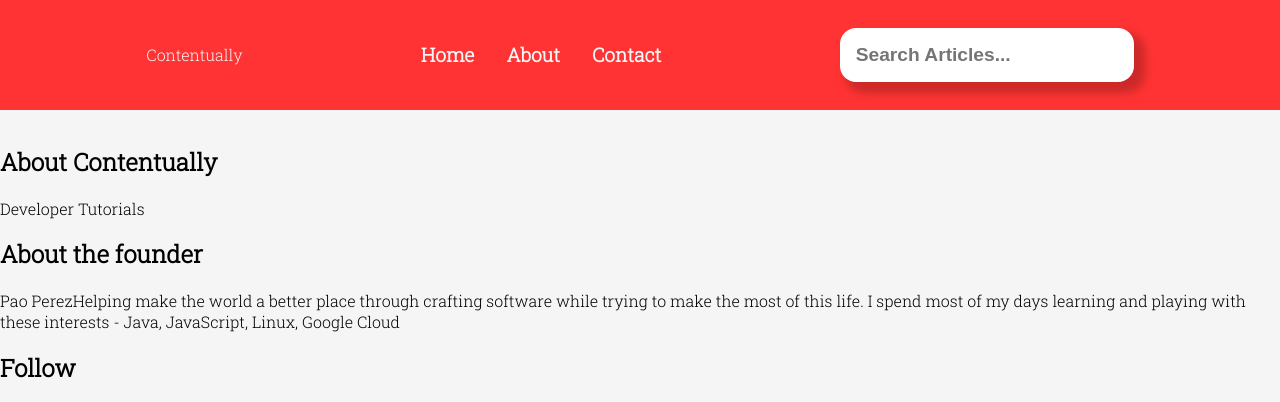
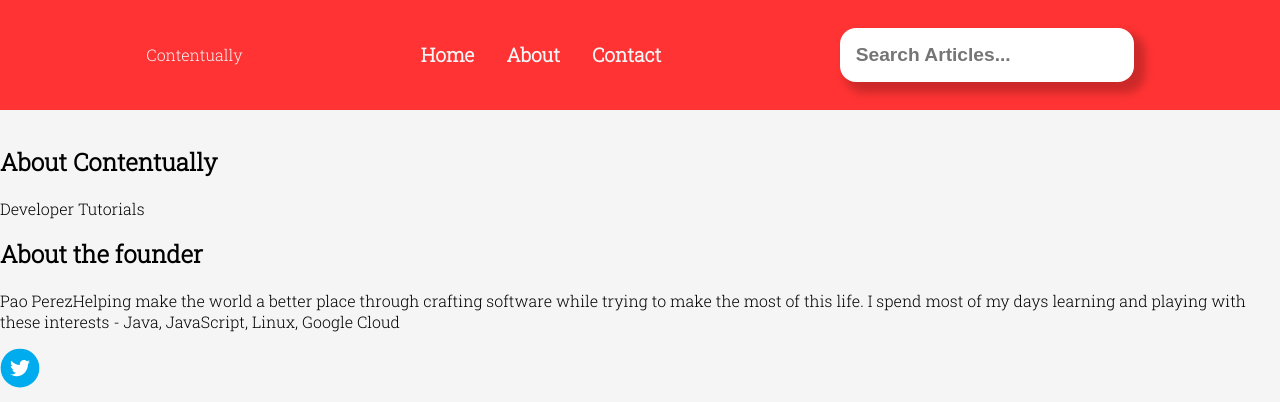
Before and after one commit to pao-perez/contentified, a Gatsby site: page /about in a window 1280 px wide. Shown: the top 402 px of the page. Built offline with nearby package versions, Linux system fonts and the light colour scheme; Gatsby itself is replaced by a stand-in of ours.

Commit message:
feature: implement share & follow buttons + cleanup

```diff
--- a/gatsby-config.js
+++ b/gatsby-config.js
@@ -6,56 +6,8 @@ module.exports = {
       name: `Pao Perez`,
       bio: `Helping make the world a better place through crafting software while trying to make the most of this life. I spend most of my days learning and playing with these interests - Java, JavaScript, Linux, Google Cloud`,
       email: `paoperez@contentually.dev`,
-      social: [
-        {
-          name: `twitter`,
-          follow: `twitter follow`,
-          share: `on twitter share`,
-          icon: `fab fa-twitter`,
-        },
-        {
-          name: `medium`,
-          follow: `medium follow`,
-          share: `on medium share`,
-          icon: `fab fa-medium-m`,
-        },
-        {
-          name: `linkedin`,
-          follow: `linkedin follow`,
-          share: `on linkedin share`,
-          icon: `fab fa-linkedin-in`,
-        },
-        {
-          name: `github`,
-          follow: `github follow`,
-          share: `on github share`,
-          icon: `fab fa-github-alt`,
-        },
-        {
-          name: `stackoverflow`,
-          follow: `stackoverflow follow`,
-          share: `on stackoverflow share`,
-          icon: `fab fa-stack-overflow`,
-        },
-        {
-          name: `reddit`,
-          follow: `reddit follow`,
-          share: `on reddit share`,
-          icon: `fab fa-reddit-alien`,
-        },
-        {
-          name: `slack`,
-          follow: `slack follow`,
-          share: `on slack share`,
-          icon: `fab fa-slack`,
-        },
-        {
-          name: `email`,
-          follow: `email follow`,
-          share: `via email share`,
-          icon: `fas fa-envelope`,
-        },
-      ],
+      twitter: `pawieperez`,
+      github: `pao-perez`,
     },
   },
   plugins: [
--- a/package.json
+++ b/package.json
@@ -32,6 +32,7 @@
     "react": "^17.0.1",
     "react-dom": "^17.0.1",
     "react-helmet": "^6.1.0",
+    "react-share": "^4.4.0",
     "sass": "^1.32.8"
   },
   "devDependencies": {
--- a/src/components/follow.jsx
+++ b/src/components/follow.jsx
@@ -1,26 +1,37 @@
 import React from 'react';
 
-import Social from './social';
-import socialType from '../types/socialType';
+import { useStaticQuery, graphql } from 'gatsby';
 
-const Follow = ({ social }) => (
-  <article>
-    <h2>Follow</h2>
-    <ul>
-      {social.map((entry) => (
-        <Social
-          key={entry.name}
-          title={`Follow me on ${entry.name}`}
-          url={entry.follow}
-          classNames={entry.icon}
-        />
-      ))}
-    </ul>
-  </article>
-);
+import { TwitterIcon } from 'react-share';
 
-Follow.propTypes = {
-  social: socialType.isRequired,
+const Follow = ( props ) => {
+  const { site } = useStaticQuery(
+    graphql`
+      query {
+        site {
+          siteMetadata {
+            title
+            description
+            founder {
+              twitter
+            }
+          }
+        }
+      }
+    `
+  );
+
+  return (
+    <article>
+      <ul>
+        <li>
+          <a href={`https://twitter.com/@${site.siteMetadata.founder.twitter}`} target="_blank" rel="noreferrer">
+            <TwitterIcon size={40} round={true} />
+          </a>
+        </li>
+      </ul>
+    </article>
+  );
 };
 
 export default Follow;
--- a/src/pages/about.jsx
+++ b/src/pages/about.jsx
@@ -15,7 +15,7 @@ const AboutPage = ({ data }) => {
         <image />
         <h2>About the founder</h2>
         <p>{founder.name}{founder.bio}</p>
-        <Follow social={founder.social} />
+        <Follow />
       </article>
     </Layout>
   );
@@ -29,12 +29,6 @@ export const query = graphql`
         founder {
           name
           bio
-          social {
-            name
-            follow
-            share
-            icon
-          }
         }
       }
     }
```
Also changed, not shown: src/components/share.jsx (added, +38 -0 lines), src/components/tag.jsx (+5 -5 lines), src/pages/index.jsx (+6 -14 lines), src/templates/blog.jsx (+5 -19 lines), 1 other file.
